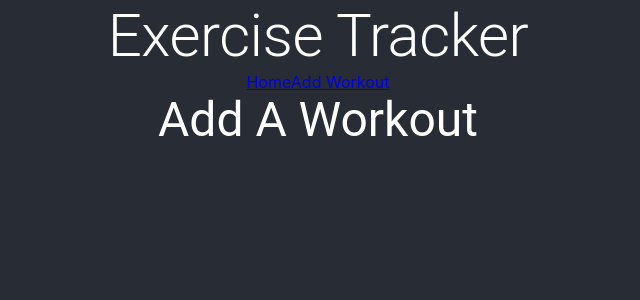
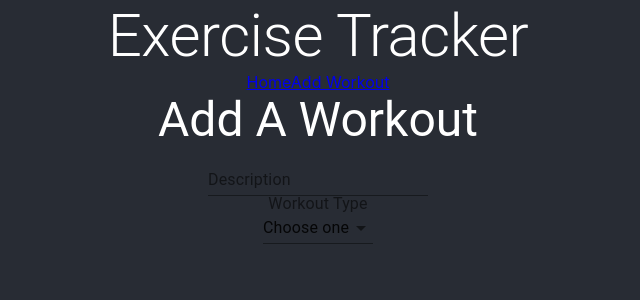
Before and after one commit to brandonwharton/Exercise-Tracking, a React (Create React App) app: page /add in a window 1280 px wide. Shown: the top 300 px of the page, without its empty margins (322-962 px from the left). Built offline with nearby package versions, Linux system fonts and the light colour scheme.

Commit message:
Began adding form elements and tests to the AddWorkout component

```diff
--- a/src/AddWorkout/AddWorkout.jsx
+++ b/src/AddWorkout/AddWorkout.jsx
@@ -1,11 +1,33 @@
 import Typography from '@material-ui/core/Typography';
+import TextField from '@material-ui/core/TextField';
+import InputLabel from '@material-ui/core/InputLabel';
+import Select from '@material-ui/core/Select';
+import MenuItem from '@material-ui/core/MenuItem';
+import { useState } from 'react';
 
 function AddWorkout() {
+    const [workoutType, setWorkoutType] = useState('default');
+
+
     return (
         <div>
             <Typography component="h2" variant="h3">
                 Add A Workout
             </Typography>
+            <form>
+                <TextField
+                    type="text"
+                    label="Description"
+                />
+                <InputLabel id="workoutTypeLabel">Workout Type</InputLabel>
+                <Select
+                    value={workoutType}
+                    labelId="workoutTypeLabel"
+                >
+                    <MenuItem value={'default'}>Choose one</MenuItem>
+                    <MenuItem value={'climbing'}>Climbing</MenuItem>
+                </Select>
+            </form>
         </div>
     )
 }
```
Also changed, not shown: 1 other file (tests, documents, lock files or other folders).
